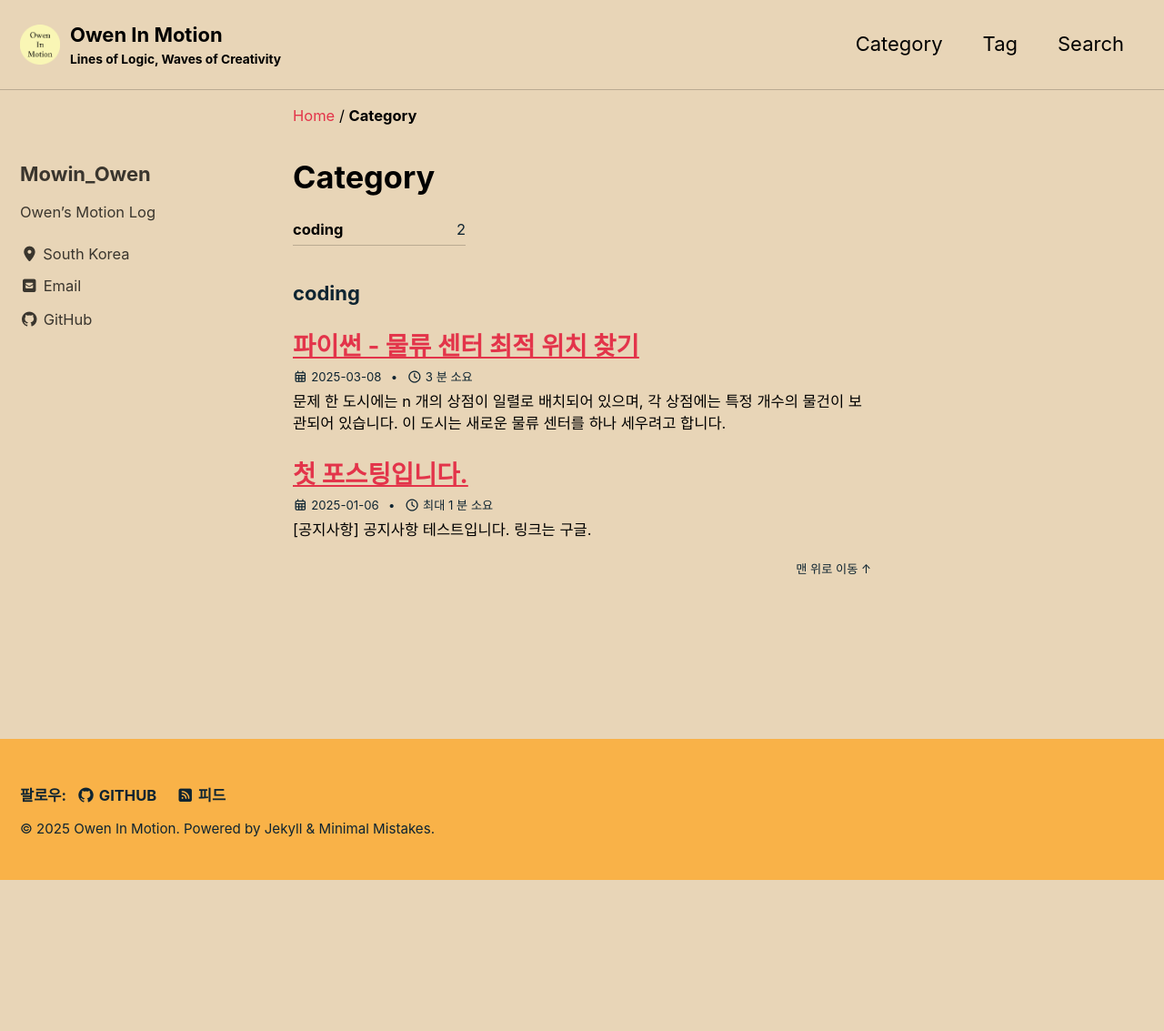
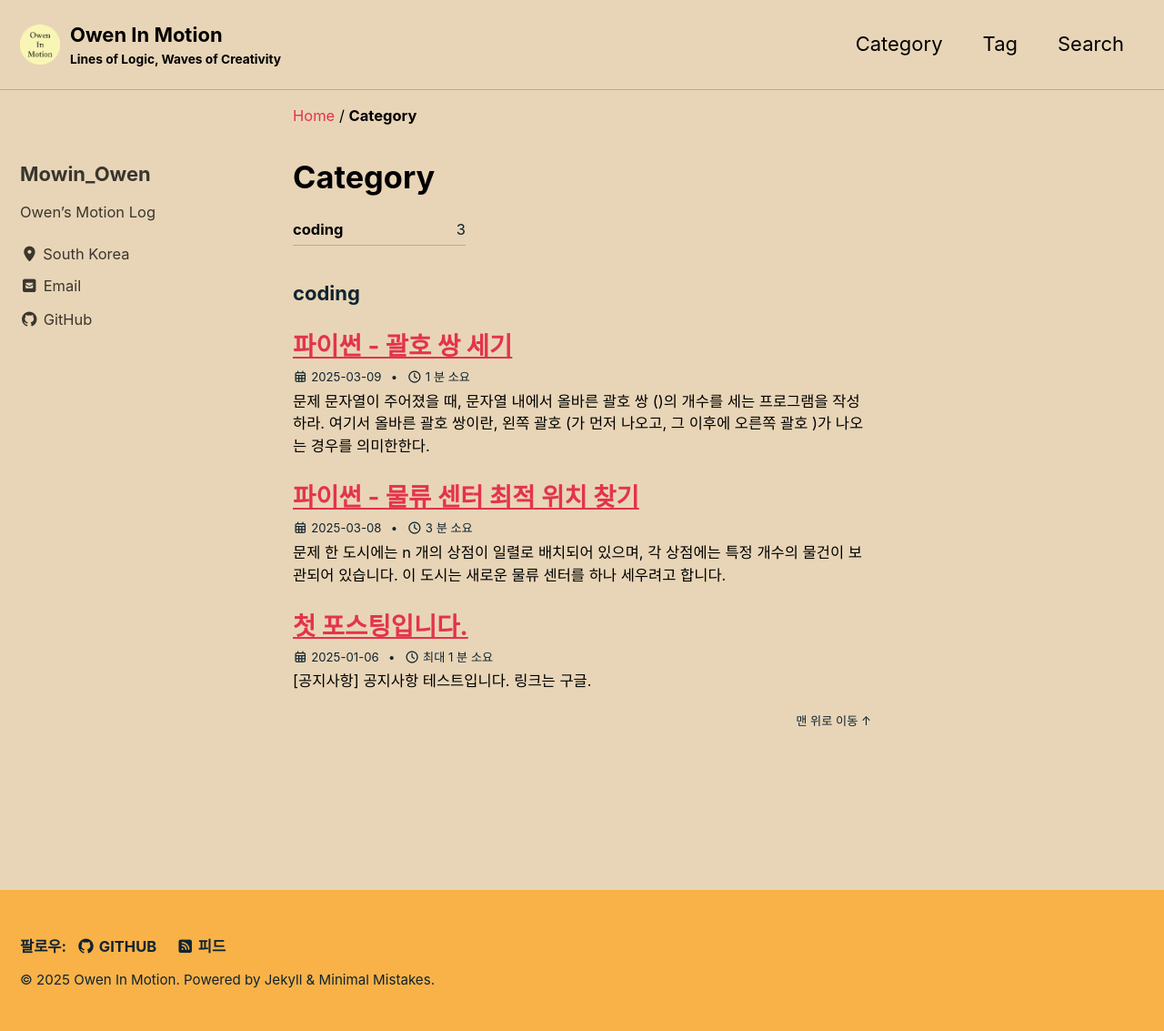
Before and after one commit to mowinowen/mowinowen.github.io, a Jekyll site: the page built from _pages/category-archive.md, in a window 1280 px wide. Shown: the whole page at 91% size. Built offline with Jekyll 4.4.1, drawn with Linux system fonts in a browser that asks for light colours; cached includes are drawn as plain includes; before the commit the page ends 967 px from its top, so only the background shows below that.

Commit message:
post upload - codingtest2

````diff
--- /dev/null
+++ b/_posts/2025-03-09-codingtest2.md
@@ -0,0 +1,85 @@
+---
+layout: single
+title: "파이썬 - 괄호 쌍 세기"
+categories: coding
+tag: [알고리즘, 코딩테스트, 괄호, Python]
+toc: true
+author_profile: false
+sidebar:
+  nav: "docs"
+---
+
+## 문제
+문자열이 주어졌을 때, 문자열 내에서 올바른 괄호 쌍 `()`의 개수를 세는 프로그램을 작성하라. <br>
+여기서 올바른 괄호 쌍이란, 왼쪽 괄호 `(`가 먼저 나오고, 그 이후에 오른쪽 괄호 `)`가 나오는 경우를 의미한한다.
+
+### 입력 형식
+첫째 줄에 문자열이 주어진다. <br>
+문자열은 `(` 또는 `)`로만 이루어져 있다.
+
+### 출력 형식
+올바른 괄호 쌍의 개수를 출력한다.
+
+### 입출력 예제
+입력
+```
+(()())
+```
+출력
+```
+8
+```
+
+### 예제 설명
+<ul>
+  <li><strong>(</strong>(<strong>)</strong>())</li>
+  <li><strong>(</strong>()(<strong>)</strong>)</li>
+  <li><strong>(</strong>()()<strong>)</strong></li>
+  <li>(<strong>(</strong><strong>)</strong>())</li>
+  <li>(<strong>(</strong>)(<strong>)</strong>)</li>
+  <li>(<strong>(</strong>)()<strong>)</strong></li>
+  <li>(()<strong>(</strong><strong>)</strong>)</li>
+  <li>(()<strong>(</strong>)<strong>)</strong></li>
+</ul>
+따라서 올바른 괄호 쌍은 8개이다.
+
+## 풀이법 1
+```python
+arr = list(input())
+
+cnt = 0
+for i in range(len(arr)):
+    for j in range(i+1, len(arr)):
+        if arr[i] == '(' and arr[j] == ')':
+            cnt += 1
+
+print(cnt)
+```
+1. 문자열을 입력받아 리스트로 변환한다.
+2. 이중 반복문을 사용하여 가능한 `(i, j)`를 확인한다.
+3. j는 i 이후의 위치이다.
+4. 이 때, `i`번째 위치가 `(`이고 `j`번째 위치가 `)`이면 개수를 1 증가한다.
+
+## 풀이법 2
+```python
+string = input()
+
+ans, open_pair = 0, 0
+for i in string:
+    if i == '(':
+        open_pair += 1
+    else:
+        ans += open_pair
+print (ans)
+```
+
+1. `open_pair`는 현재까지 나온 `(`의 개수이다.
+2. 괄호 문자열을 순회하면서 `(`가 나오면 `open_pair`을 1 증가한다.
+3. 이를 통해 여는 괄호 개수를 누적한다.
+4. `)`가 나오면 `ans`에 현재까지의 `open_pair`을 더한다.
+5. 이를 통해 현재까지 나온 모든 `(`과 짝을 이룰 수 있는 `)`의 개수를 추가할 수 있다.
+
+## 풀이법 비교
+**풀이법 2**에서는 `)`가 나올 때마다 이전에 등장한 `(`의 개수만큼 괄호 쌍을 구할 수 있다.
+
+**풀이법 1**은 이중 반복문을 사용하여 O(n<sup>2</sup>)이 걸리지만, **풀이법 2**는 한 번의 반복문을 사용하여 O(n)이 걸려 더 효과적이다.
````
Also changed, not shown: _posts/2025-01-06-first.md (+1 -1 lines).
